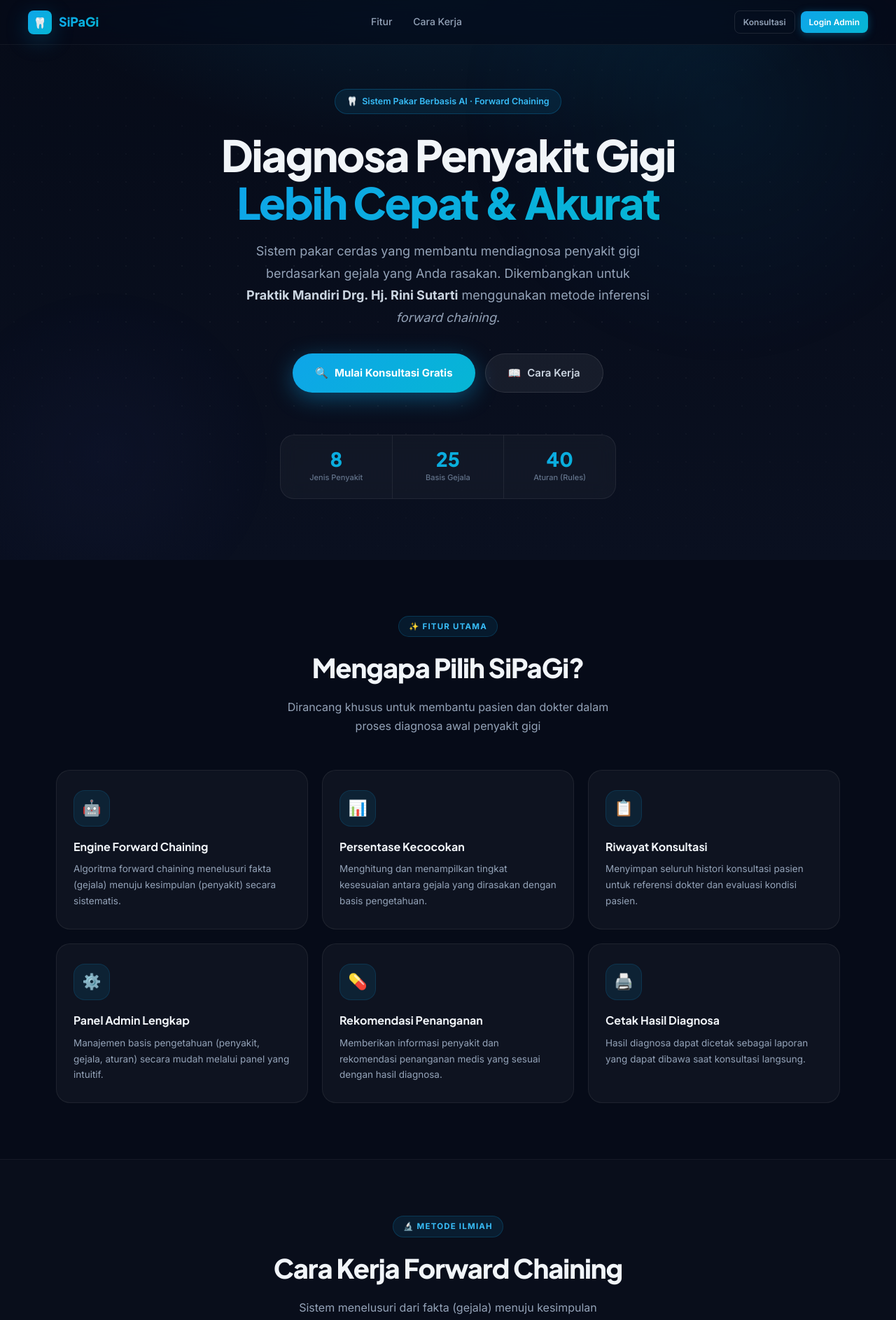
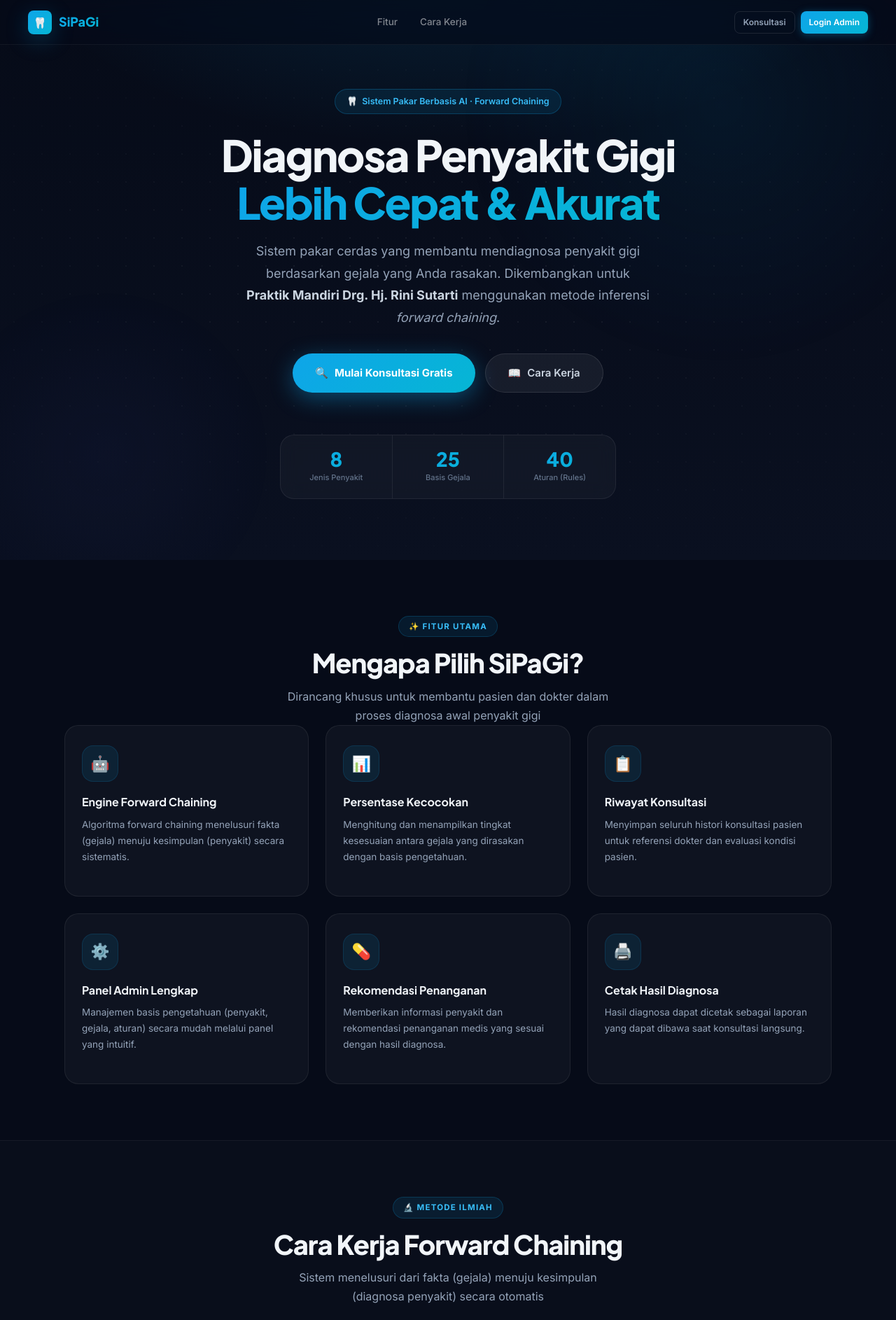
Before and after one commit to ferryyudha/diagnosa-gigi-forward-chaining, a PHP site: page /forward_chaining/ in a window 1280 px wide. Shown: the top 1886 px of the page at 70% size. Run offline with PHP 8.4, Linux system fonts and the light colour scheme.

Commit message:
Migrate client-side views and landing pages to Bootstrap 5.3 and override with premium dark theme variables

```diff
--- a/assets/css/style.css
+++ b/assets/css/style.css
@@ -4,6 +4,57 @@
    ===================================================== */
 
 @import url('https://fonts.googleapis.com/css2?family=Inter:wght@300;400;500;600;700;800;900&family=Plus+Jakarta+Sans:wght@400;500;600;700;800&display=swap');
+
+/* ─────────────────────────────────────────────────────
+   BOOTSTRAP 5.3 THEME OVERRIDES
+   ───────────────────────────────────────────────────── */
+[data-bs-theme="dark"] {
+  --bs-body-bg: #060b18;
+  --bs-body-bg-rgb: 6, 11, 24;
+  --bs-body-color: #cbd5e1;
+  --bs-body-color-rgb: 203, 213, 225;
+
+  --bs-primary: #0ea5e9;
+  --bs-primary-rgb: 14, 165, 233;
+  --bs-primary-text-emphasis: #38bdf8;
+  --bs-primary-bg-subtle: rgba(14, 165, 233, 0.1);
+  --bs-primary-border-subtle: rgba(14, 165, 233, 0.2);
+
+  --bs-success: #10b981;
+  --bs-success-rgb: 16, 185, 129;
+  --bs-success-text-emphasis: #34d399;
+  --bs-success-bg-subtle: rgba(16, 185, 129, 0.1);
+  --bs-success-border-subtle: rgba(16, 185, 129, 0.2);
+
+  --bs-warning: #f59e0b;
+  --bs-warning-rgb: 245, 158, 11;
+  --bs-warning-text-emphasis: #fbbf24;
+  --bs-warning-bg-subtle: rgba(245, 158, 11, 0.1);
+  --bs-warning-border-subtle: rgba(245, 158, 11, 0.2);
+
+  --bs-danger: #ef4444;
+  --bs-danger-rgb: 239, 68, 68;
+  --bs-danger-text-emphasis: #fca5a5;
+  --bs-danger-bg-subtle: rgba(239, 68, 68, 0.1);
+  --bs-danger-border-subtle: rgba(239, 68, 68, 0.2);
+
+  --bs-info: #6366f1;
+  --bs-info-rgb: 99, 102, 241;
+  --bs-info-text-emphasis: #818cf8;
+  --bs-info-bg-subtle: rgba(99, 102, 241, 0.1);
+  --bs-info-border-subtle: rgba(99, 102, 241, 0.2);
+
+  --bs-card-bg: #0d1526;
+  --bs-card-border-color: rgba(255,255,255,0.07);
+  --bs-border-color: rgba(255,255,255,0.07);
+
+  --bs-tertiary-bg: #0d1526;
+  --bs-secondary-bg: #121e35;
+
+  --bs-modal-bg: #0d1526;
+  --bs-modal-header-border-color: rgba(255,255,255,0.07);
+  --bs-modal-footer-border-color: rgba(255,255,255,0.07);
+}
 
 /* ─────────────────────────────────────────────────────
    DESIGN TOKENS
--- a/auth/login.php
+++ b/auth/login.php
@@ -1,9 +1,10 @@
 <!DOCTYPE html>
-<html lang="id">
+<html lang="id" data-bs-theme="dark">
 <head>
   <meta charset="UTF-8">
   <meta name="viewport" content="width=device-width, initial-scale=1.0">
   <title>Login Admin — SiPaGi</title>
+  <link href="https://cdn.jsdelivr.net/npm/bootstrap@5.3.3/dist/css/bootstrap.min.css" rel="stylesheet">
   <link rel="stylesheet" href="../assets/css/style.css">
   <style>
     .info-card {
@@ -222,5 +223,6 @@ document.getElementById('loginForm').addEventListener('submit', function() {
   document.getElementById('btnLogin').disabled = true;
 });
 </script>
+<script src="https://cdn.jsdelivr.net/npm/bootstrap@5.3.3/dist/js/bootstrap.bundle.min.js"></script>
 </body>
 </html>
--- a/index.php
+++ b/index.php
@@ -1,10 +1,11 @@
 <!DOCTYPE html>
-<html lang="id">
+<html lang="id" data-bs-theme="dark">
 <head>
   <meta charset="UTF-8">
   <meta name="viewport" content="width=device-width, initial-scale=1.0">
   <meta name="description" content="SiPaGi - Sistem Pakar Diagnosis Penyakit Gigi menggunakan Forward Chaining. Praktik Mandiri Drg. Hj. Rini Sutarti">
   <title>SiPaGi — Sistem Pakar Penyakit Gigi</title>
+  <link href="https://cdn.jsdelivr.net/npm/bootstrap@5.3.3/dist/css/bootstrap.min.css" rel="stylesheet">
   <link rel="stylesheet" href="assets/css/style.css">
   <style>
     /* ─── How it works ─── */
@@ -87,18 +88,23 @@
 <!-- ══════════════════════════════════════
      NAVBAR
 ══════════════════════════════════════ -->
-<nav class="navbar-home" id="navbar">
+<nav class="navbar navbar-expand-lg navbar-dark navbar-home" id="navbar">
   <a href="index.php" class="navbar-brand" style="color:inherit;text-decoration:none">
     <div class="navbar-brand-icon">🦷</div>
     <span class="navbar-brand-text">SiPaGi</span>
   </a>
-  <div class="navbar-links">
-    <a href="#fitur" class="navbar-link">Fitur</a>
-    <a href="#cara-kerja" class="navbar-link">Cara Kerja</a>
+  <button class="navbar-toggler border-0" type="button" data-bs-toggle="collapse" data-bs-target="#navbarContent" aria-controls="navbarContent" aria-expanded="false" aria-label="Toggle navigation">
+    <span class="navbar-toggler-icon"></span>
+  </button>
+  <div class="collapse navbar-collapse" id="navbarContent">
+    <div class="navbar-nav mx-auto gap-lg-3 my-2 my-lg-0">
+      <a href="#fitur" class="nav-link text-white-50 text-white-hover">Fitur</a>
+      <a href="#cara-kerja" class="nav-link text-white-50 text-white-hover">Cara Kerja</a>
     </div>
-  <div style="display:flex;gap:8px;align-items:center">
+    <div class="d-flex gap-2">
       <a href="pages/konsultasi.php" class="btn btn-outline btn-sm">Konsultasi</a>
       <a href="auth/login.php" class="btn btn-primary btn-sm">Login Admin</a>
+    </div>
   </div>
 </nav>
 
@@ -162,36 +168,50 @@
     <p class="section-desc">Dirancang khusus untuk membantu pasien dan dokter dalam proses diagnosa awal penyakit gigi</p>
   </div>
 
-  <div class="features-grid">
-    <div class="feature-card">
+  <div class="container">
+    <div class="row g-4">
+      <div class="col-12 col-md-6 col-lg-4">
+        <div class="feature-card h-100">
           <div class="feature-icon">🤖</div>
           <div class="feature-title">Engine Forward Chaining</div>
           <p class="feature-desc">Algoritma forward chaining menelusuri fakta (gejala) menuju kesimpulan (penyakit) secara sistematis.</p>
         </div>
-    <div class="feature-card">
+      </div>
+      <div class="col-12 col-md-6 col-lg-4">
+        <div class="feature-card h-100">
           <div class="feature-icon">📊</div>
           <div class="feature-title">Persentase Kecocokan</div>
           <p class="feature-desc">Menghitung dan menampilkan tingkat kesesuaian antara gejala yang dirasakan dengan basis pengetahuan.</p>
         </div>
-    <div class="feature-card">
+      </div>
+      <div class="col-12 col-md-6 col-lg-4">
+        <div class="feature-card h-100">
           <div class="feature-icon">📋</div>
           <div class="feature-title">Riwayat Konsultasi</div>
           <p class="feature-desc">Menyimpan seluruh histori konsultasi pasien untuk referensi dokter dan evaluasi kondisi pasien.</p>
         </div>
-    <div class="feature-card">
+      </div>
+      <div class="col-12 col-md-6 col-lg-4">
+        <div class="feature-card h-100">
           <div class="feature-icon">⚙️</div>
           <div class="feature-title">Panel Admin Lengkap</div>
           <p class="feature-desc">Manajemen basis pengetahuan (penyakit, gejala, aturan) secara mudah melalui panel yang intuitif.</p>
         </div>
-    <div class="feature-card">
+      </div>
+      <div class="col-12 col-md-6 col-lg-4">
+        <div class="feature-card h-100">
           <div class="feature-icon">💊</div>
           <div class="feature-title">Rekomendasi Penanganan</div>
           <p class="feature-desc">Memberikan informasi penyakit dan rekomendasi penanganan medis yang sesuai dengan hasil diagnosa.</p>
         </div>
-    <div class="feature-card">
+      </div>
+      <div class="col-12 col-md-6 col-lg-4">
+        <div class="feature-card h-100">
           <div class="feature-icon">🖨️</div>
           <div class="feature-title">Cetak Hasil Diagnosa</div>
           <p class="feature-desc">Hasil diagnosa dapat dicetak sebagai laporan yang dapat dibawa saat konsultasi langsung.</p>
+        </div>
+      </div>
     </div>
   </div>
 </div>
@@ -207,26 +227,34 @@
       <p class="section-desc">Sistem menelusuri dari fakta (gejala) menuju kesimpulan (diagnosa penyakit) secara otomatis</p>
     </div>
 
-    <div class="how-grid">
+    <div class="row g-4 justify-content-center mt-4">
+      <div class="col-12 col-sm-6 col-lg-3">
         <div class="how-step">
           <div class="how-num">1</div>
           <div class="how-title">Input Gejala</div>
           <p class="how-desc">Pasien memilih gejala yang dirasakan dari daftar gejala yang tersedia di sistem</p>
         </div>
+      </div>
+      <div class="col-12 col-sm-6 col-lg-3">
         <div class="how-step">
           <div class="how-num">2</div>
           <div class="how-title">Mesin Inferensi</div>
           <p class="how-desc">Sistem mencocokkan gejala (fakta) dengan aturan IF-THEN dalam basis pengetahuan</p>
         </div>
+      </div>
+      <div class="col-12 col-sm-6 col-lg-3">
         <div class="how-step">
           <div class="how-num">3</div>
           <div class="how-title">Hitung Kecocokan</div>
           <p class="how-desc">Dihitung persentase kesesuaian gejala terhadap setiap kemungkinan penyakit</p>
         </div>
+      </div>
+      <div class="col-12 col-sm-6 col-lg-3">
         <div class="how-step">
           <div class="how-num">4</div>
           <div class="how-title">Hasil Diagnosa</div>
           <p class="how-desc">Sistem menampilkan diagnosa beserta deskripsi penyakit dan rekomendasi penanganan</p>
+        </div>
       </div>
     </div>
   </div>
@@ -303,5 +331,6 @@ document.querySelectorAll('.feature-card, .how-step, .hero-stat').forEach(el =>
   observer.observe(el);
 });
 </script>
+<script src="https://cdn.jsdelivr.net/npm/bootstrap@5.3.3/dist/js/bootstrap.bundle.min.js"></script>
 </body>
 </html>
--- a/pages/detail_konsultasi.php
+++ b/pages/detail_konsultasi.php
@@ -1,12 +1,12 @@
 <!DOCTYPE html>
-<html lang="id">
+<html lang="id" data-bs-theme="dark">
 <head>
     <meta charset="UTF-8">
     <meta name="viewport" content="width=device-width, initial-scale=1.0">
     <title>Detail Konsultasi - SiPaGi</title>
+    <link href="https://cdn.jsdelivr.net/npm/bootstrap@5.3.3/dist/css/bootstrap.min.css" rel="stylesheet">
     <link rel="stylesheet" href="../assets/css/style.css">
     <script src="https://unpkg.com/@phosphor-icons/web@2.1.1/src/index.js" defer></script>
-
 </head>
 <body>
 <?php
@@ -361,5 +361,6 @@ function getPersentaseBadge($pct) {
 <?php endif; ?>
 
 <script src="../assets/js/main.js"></script>
+<script src="https://cdn.jsdelivr.net/npm/bootstrap@5.3.3/dist/js/bootstrap.bundle.min.js"></script>
 </body>
 </html>
--- a/pages/hasil.php
+++ b/pages/hasil.php
@@ -1,12 +1,12 @@
 <!DOCTYPE html>
-<html lang="id">
+<html lang="id" data-bs-theme="dark">
 <head>
     <meta charset="UTF-8">
     <meta name="viewport" content="width=device-width, initial-scale=1.0">
     <title>Hasil Diagnosa - SiPaGi</title>
+    <link href="https://cdn.jsdelivr.net/npm/bootstrap@5.3.3/dist/css/bootstrap.min.css" rel="stylesheet">
     <link rel="stylesheet" href="../assets/css/style.css">
     <script src="https://unpkg.com/@phosphor-icons/web@2.1.1/src/index.js" defer></script>
-
 </head>
 <body>
 <?php
@@ -359,5 +359,6 @@ document.addEventListener('DOMContentLoaded', function() {
     animateProgressBars();
 });
 </script>
+<script src="https://cdn.jsdelivr.net/npm/bootstrap@5.3.3/dist/js/bootstrap.bundle.min.js"></script>
 </body>
 </html>
--- a/pages/konsultasi.php
+++ b/pages/konsultasi.php
@@ -1,10 +1,11 @@
 <!DOCTYPE html>
-<html lang="id">
+<html lang="id" data-bs-theme="dark">
 <head>
     <meta charset="UTF-8">
     <meta name="viewport" content="width=device-width, initial-scale=1.0">
     <meta name="description" content="Konsultasi penyakit gigi online - pilih gejala dan dapatkan diagnosa menggunakan sistem pakar Forward Chaining">
     <title>Konsultasi Pasien - SiPaGi</title>
+    <link href="https://cdn.jsdelivr.net/npm/bootstrap@5.3.3/dist/css/bootstrap.min.css" rel="stylesheet">
     <link rel="stylesheet" href="../assets/css/style.css">
     <script src="https://unpkg.com/@phosphor-icons/web@2.1.1/src/index.js" defer></script>
     <style>
@@ -264,5 +265,6 @@ document.getElementById('formKonsultasi').addEventListener('submit', function(e)
     document.getElementById('btnDiagnosa').disabled = true;
 });
 </script>
+<script src="https://cdn.jsdelivr.net/npm/bootstrap@5.3.3/dist/js/bootstrap.bundle.min.js"></script>
 </body>
 </html>
--- a/pages/riwayat.php
+++ b/pages/riwayat.php
@@ -1,9 +1,10 @@
 <!DOCTYPE html>
-<html lang="id">
+<html lang="id" data-bs-theme="dark">
 <head>
     <meta charset="UTF-8">
     <meta name="viewport" content="width=device-width, initial-scale=1.0">
     <title>Riwayat Konsultasi - SiPaGi</title>
+    <link href="https://cdn.jsdelivr.net/npm/bootstrap@5.3.3/dist/css/bootstrap.min.css" rel="stylesheet">
     <link rel="stylesheet" href="../assets/css/style.css">
     <script src="https://unpkg.com/@phosphor-icons/web@2.1.1/src/index.js" defer></script>
 </head>
@@ -194,5 +195,6 @@ $total = $totalQuery->fetch_assoc()['total'];
 <?php endif; ?>
 
 <script src="../assets/js/main.js"></script>
+<script src="https://cdn.jsdelivr.net/npm/bootstrap@5.3.3/dist/js/bootstrap.bundle.min.js"></script>
 </body>
 </html>
```
Lines whose indentation alone changed are shown as unchanged.
